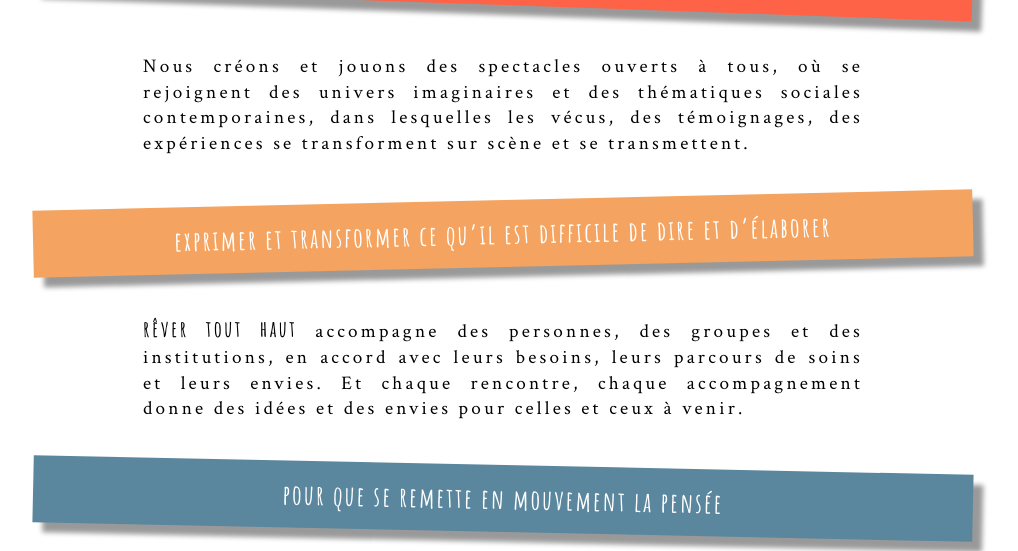
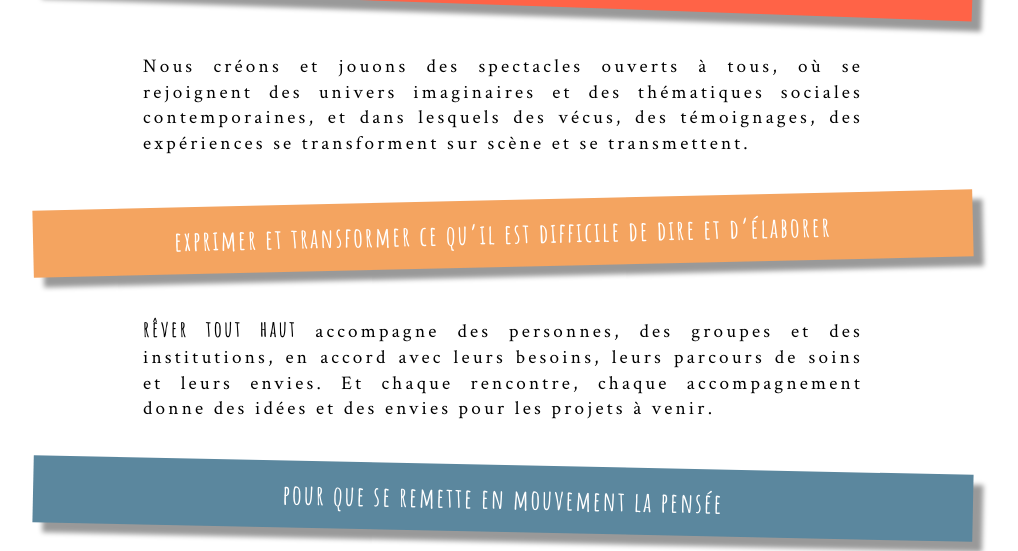
Before and after one commit to leshnik/revertouthaut, a Jekyll site: the page built from index.html, in a window 1280 px wide and 900 px high, scrolled down 1501 px. Shown: the part 206-757 px from the top of the window, without its empty margins (137-1155 px from the left). Built offline with Jekyll 4.4.1, drawn with Linux system fonts in a browser that asks for light colours.

Commit message:
typos sur index 2022-08-28

```diff
--- a/index.html
+++ b/index.html
@@ -17,11 +17,11 @@
   pour que l’imaginaire reprenne sens et vigueur dans le quotidien
 </p>
 
-<p class="intro-text">Nous créons et jouons des spectacles ouverts à tous, où se rejoignent des univers imaginaires et des thématiques sociales contemporaines, dans lesquelles les vécus, des témoignages, des expériences se transforment sur scène et se transmettent. </p>
+<p class="intro-text">Nous créons et jouons des spectacles ouverts à tous, où se rejoignent des univers imaginaires et des thématiques sociales contemporaines, et dans lesquels des vécus, des témoignages, des expériences se transforment sur scène et se transmettent. </p>
 <p class="shadow" style="transform:rotate(-1.3deg); background-color:sandybrown">
   exprimer et transformer ce qu’il est difficile de dire et d’élaborer
 </p>
-<p class="intro-text"><span class="rever-typog">rêver tout haut</span> accompagne des personnes, des groupes et des institutions, en accord avec leurs besoins, leurs parcours de soins et leurs envies. Et chaque rencontre, chaque accompagnement donne des idées et des envies pour celles et ceux à venir. </p>
+<p class="intro-text"><span class="rever-typog">rêver tout haut</span> accompagne des personnes, des groupes et des institutions, en accord avec leurs besoins, leurs parcours de soins et leurs envies. Et chaque rencontre, chaque accompagnement donne des idées et des envies pour les projets à venir. </p>
 </p>
 <p class="shadow" style="transform:rotate(1.2deg); background-color:#5B879E">
     pour que se remette en mouvement la pensée
```
